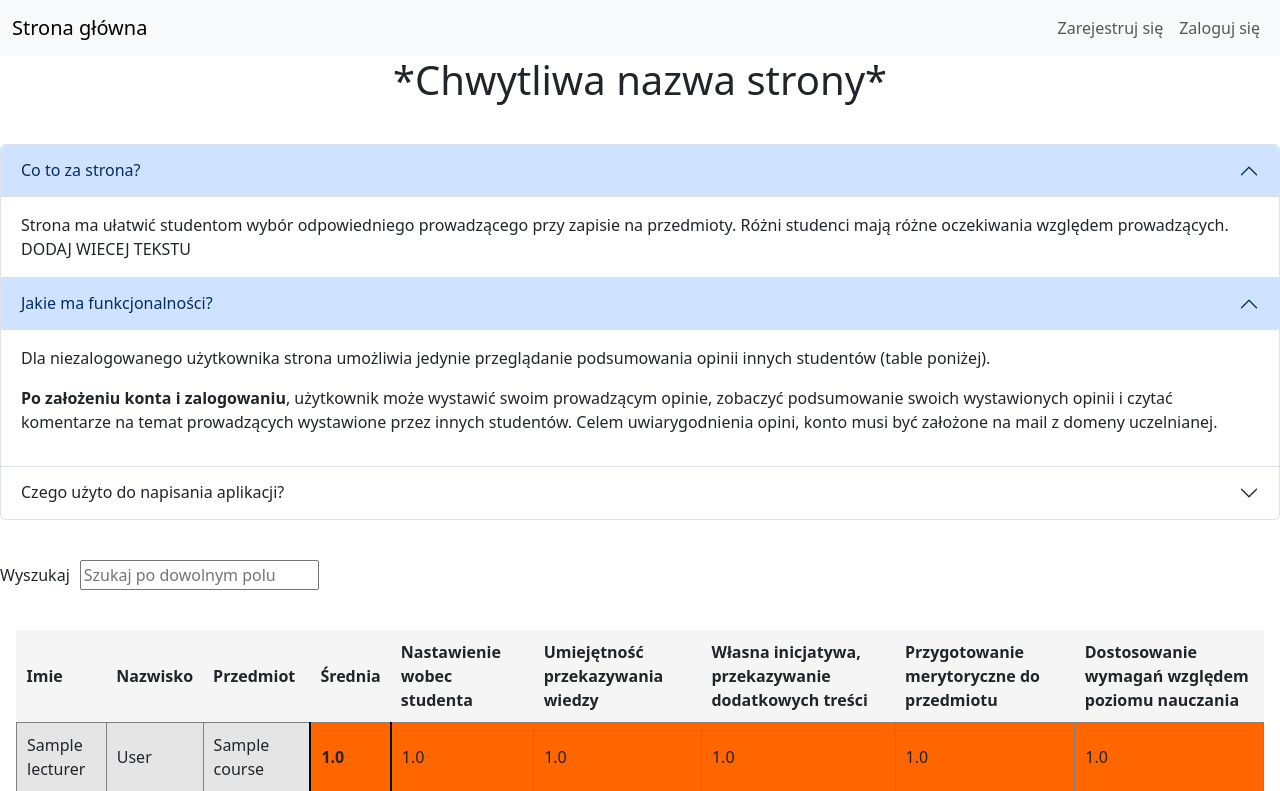
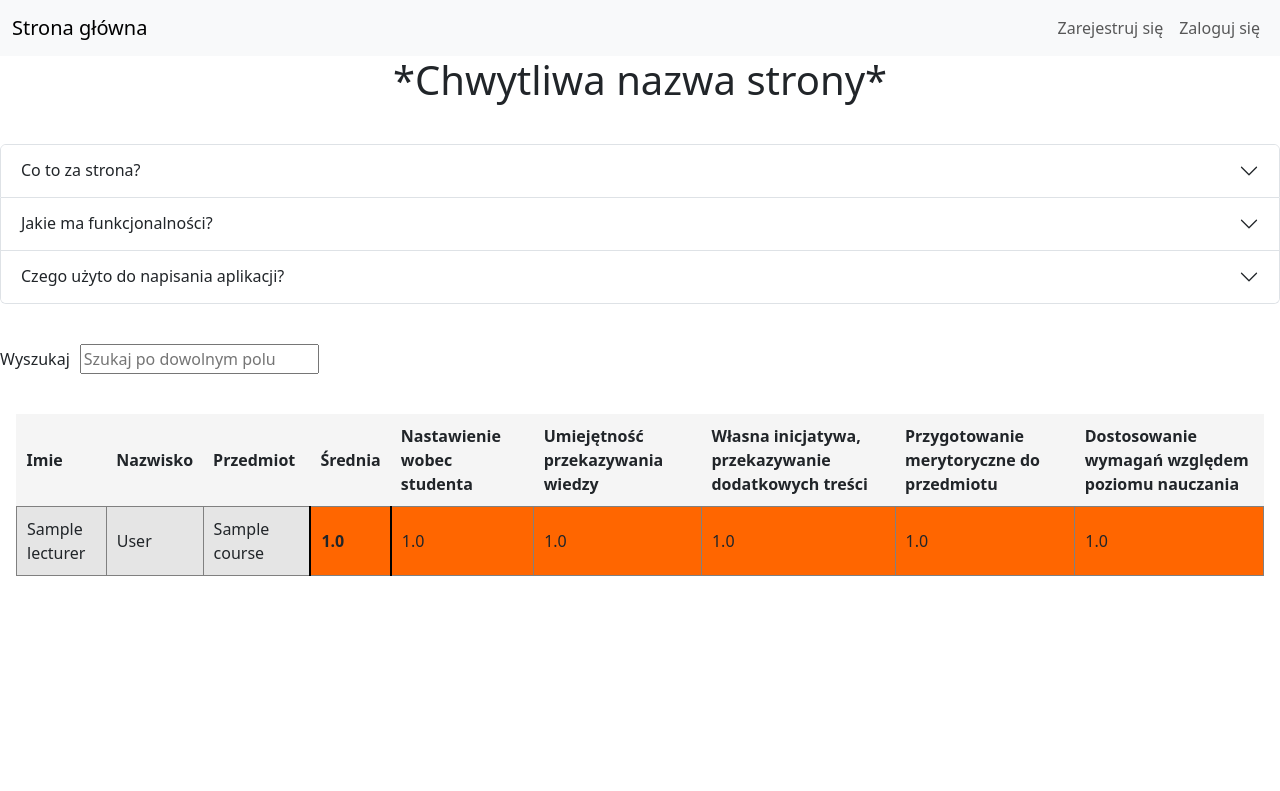
Before and after one commit to Pug0r/www-course-project, a Flask app: page / in a window 1280 px wide. Shown: the top 791 px of the page. After the commit the page ends 576 px from the top, so only its background shows below. Run offline with Flask 3, Linux system fonts and the light colour scheme; tables that the repository leaves empty hold one stand-in row (values such as "Sample post"); parts of the project's set-up code (start-up, migrations or seed data) failed here and were passed over; some libraries are stand-ins or nearby versions.

Commit message:
Visual changes for main site

```diff
--- a/app/templates/index.html
+++ b/app/templates/index.html
@@ -7,11 +7,11 @@
     <div class="accordion" id="accordionExample">
       <div class="accordion-item">
         <h2 class="accordion-header" id="headingOne">
-          <button class="accordion-button" type="button" data-bs-toggle="collapse" data-bs-target="#collapseOne" aria-expanded="true" aria-controls="collapseOne">
+          <button class="accordion-button collapsed" type="button" data-bs-toggle="collapse" data-bs-target="#collapseOne" aria-expanded="false" aria-controls="collapseOne">
             Co to za strona?
           </button>
         </h2>
-        <div id="collapseOne" class="accordion-collapse collapse show" aria-labelledby="headingOne" data-bs-parent="#accordionExample">
+        <div id="collapseOne" class="accordion-collapse collapse" aria-labelledby="headingOne" data-bs-parent="#accordionExample">
           <div class="accordion-body">
               Strona ma ułatwić studentom wybór odpowiedniego prowadzącego przy zapisie na przedmioty.
               Różni studenci mają różne oczekiwania względem prowadzących.
@@ -21,13 +21,13 @@
       </div>
       <div class="accordion-item">
         <h2 class="accordion-header" id="headingTwo">
-          <button class="accordion-button" type="button" data-bs-toggle="collapse" data-bs-target="#collapseTwo" aria-expanded="true" aria-controls="collapseTwo">
+          <button class="accordion-button collapsed" type="button" data-bs-toggle="collapse" data-bs-target="#collapseTwo" aria-expanded="false" aria-controls="collapseTwo">
             Jakie ma funkcjonalności?
           </button>
         </h2>
-        <div id="collapseTwo" class="accordion-collapse collapse show" aria-labelledby="headingTwo" data-bs-parent="#accordionExample">
+        <div id="collapseTwo" class="accordion-collapse collapse" aria-labelledby="headingTwo" data-bs-parent="#accordionExample">
           <div class="accordion-body">
-              <p>Dla niezalogowanego użytkownika strona umożliwia jedynie przeglądanie podsumowania opinii innych studentów (table poniżej).</p>
+              <p>Dla niezalogowanego użytkownika strona umożliwia jedynie przeglądanie podsumowania opinii innych studentów (tabela poniżej).</p>
               <p><strong>Po założeniu konta i zalogowaniu</strong>, użytkownik może wystawić swoim prowadzącym opinie, zobaczyć podsumowanie swoich wystawionych opinii i
               czytać komentarze na temat prowadzących wystawione przez innych studentów. Celem uwiarygodnienia opini, konto musi być założone na mail z domeny uczelnianej.</p>
           </div>
```
